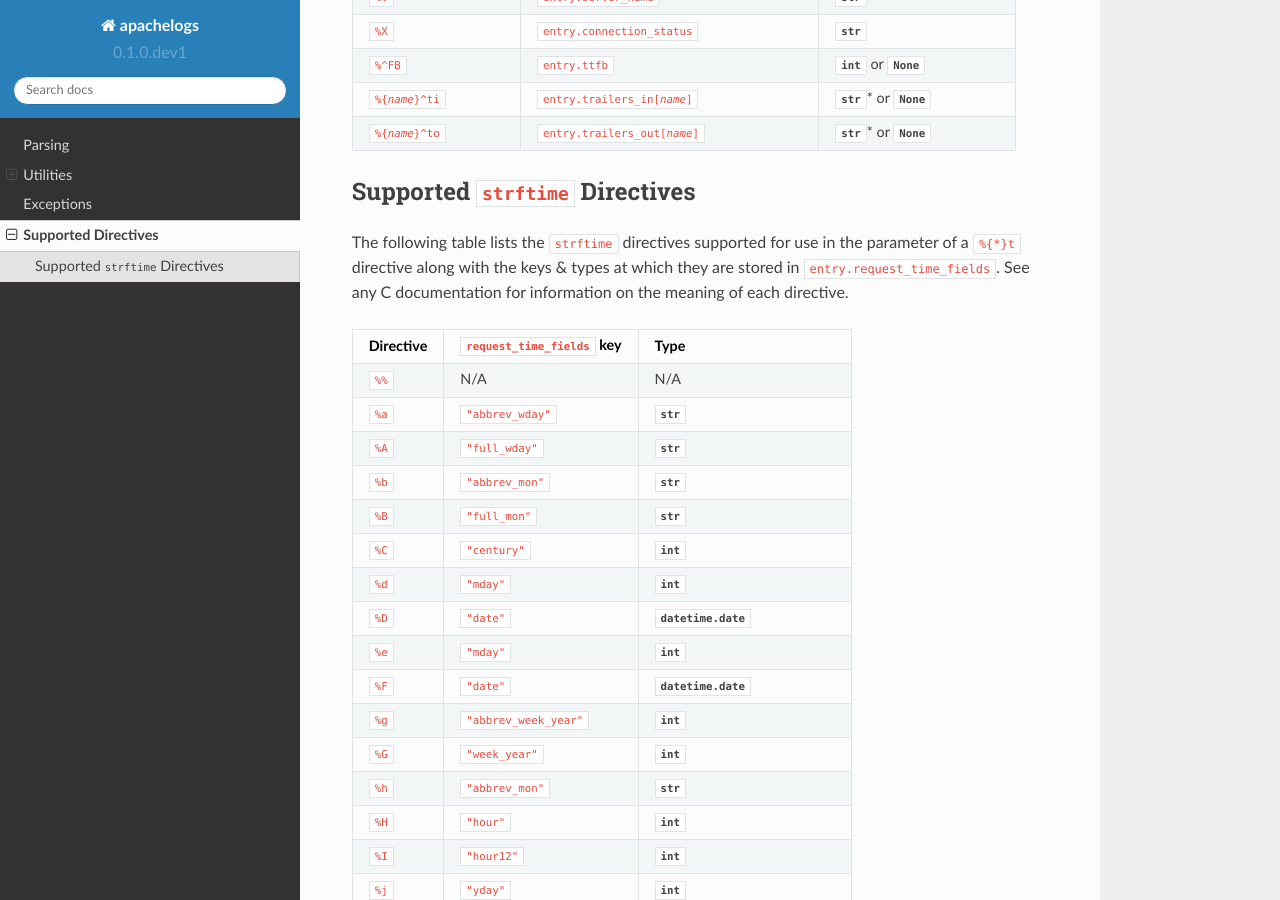
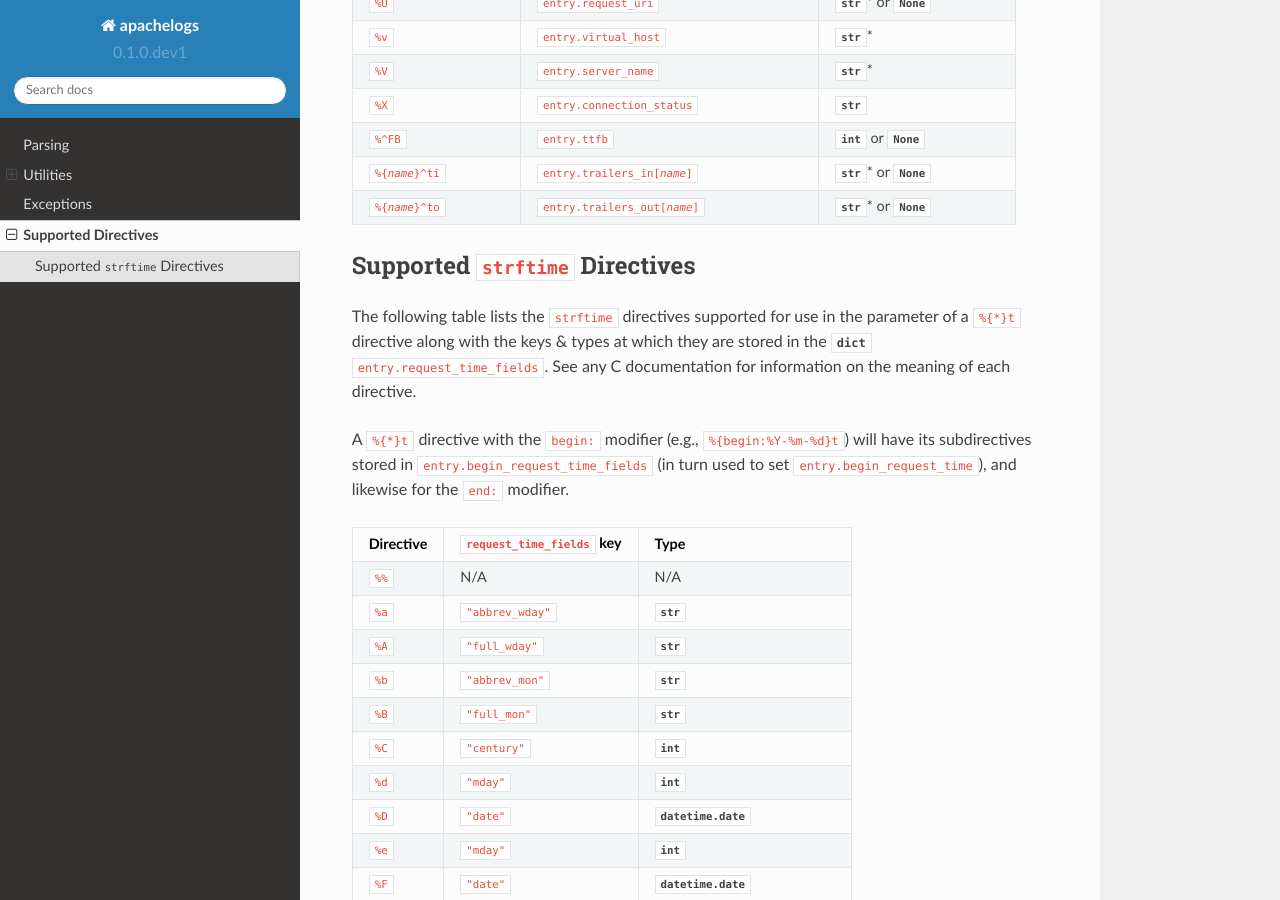
Before and after one commit to jwodder/apachelogs, a Sphinx documentation site: the page built from docs/directives.rst, in a window 1280 px wide and 900 px high, scrolled down 2071 px. Built offline with Sphinx 7.4.7 and the Read the Docs theme 2.0.0, drawn with Linux system fonts in a browser that asks for light colours; some of the changed text lies outside the part shown.

Commit message:
Update documentation

```diff
--- a/docs/directives.rst
+++ b/docs/directives.rst
@@ -10,12 +10,15 @@
 stored on a `LogEntry`.  The attribute names for the directives are based off
 of the names used internally by the Apache source code.
 
-A directive with the ``<`` modifier will be stored at
+A directive with the ``<`` modifier (e.g., ``%<s``) will be stored at
 :samp:`entry.original_{attribute_name}`, and a directive with the ``>``
 modifier will be stored at :samp:`entry.final_{attribute_name}`
 
 A type of `str` marked with an asterisk (\*) means that the directive's values
 are decoded according to the ``encoding`` option to `LogParser`.
+
+Any directive may evaluate to `None` when it is modified by a set of status
+codes (e.g., ``%400,501T`` or ``%!200T``).
 
 See `the Apache documentation
 <http://httpd.apache.org/docs/current/mod/mod_log_config.html>`_ for
@@ -188,8 +191,13 @@
 
 The following table lists the ``strftime`` directives supported for use in the
 parameter of a ``%{*}t`` directive along with the keys & types at which they
-are stored in ``entry.request_time_fields``.  See any C documentation for
-information on the meaning of each directive.
+are stored in the `dict` ``entry.request_time_fields``.  See any C
+documentation for information on the meaning of each directive.
+
+A ``%{*}t`` directive with the ``begin:`` modifier (e.g.,
+``%{begin:%Y-%m-%d}t``) will have its subdirectives stored in
+``entry.begin_request_time_fields`` (in turn used to set
+``entry.begin_request_time``), and likewise for the ``end:`` modifier.
 
 .. list-table::
     :header-rows: 1
```
Also changed, not shown: apachelogs/__init__.py (+7 -1 lines).
